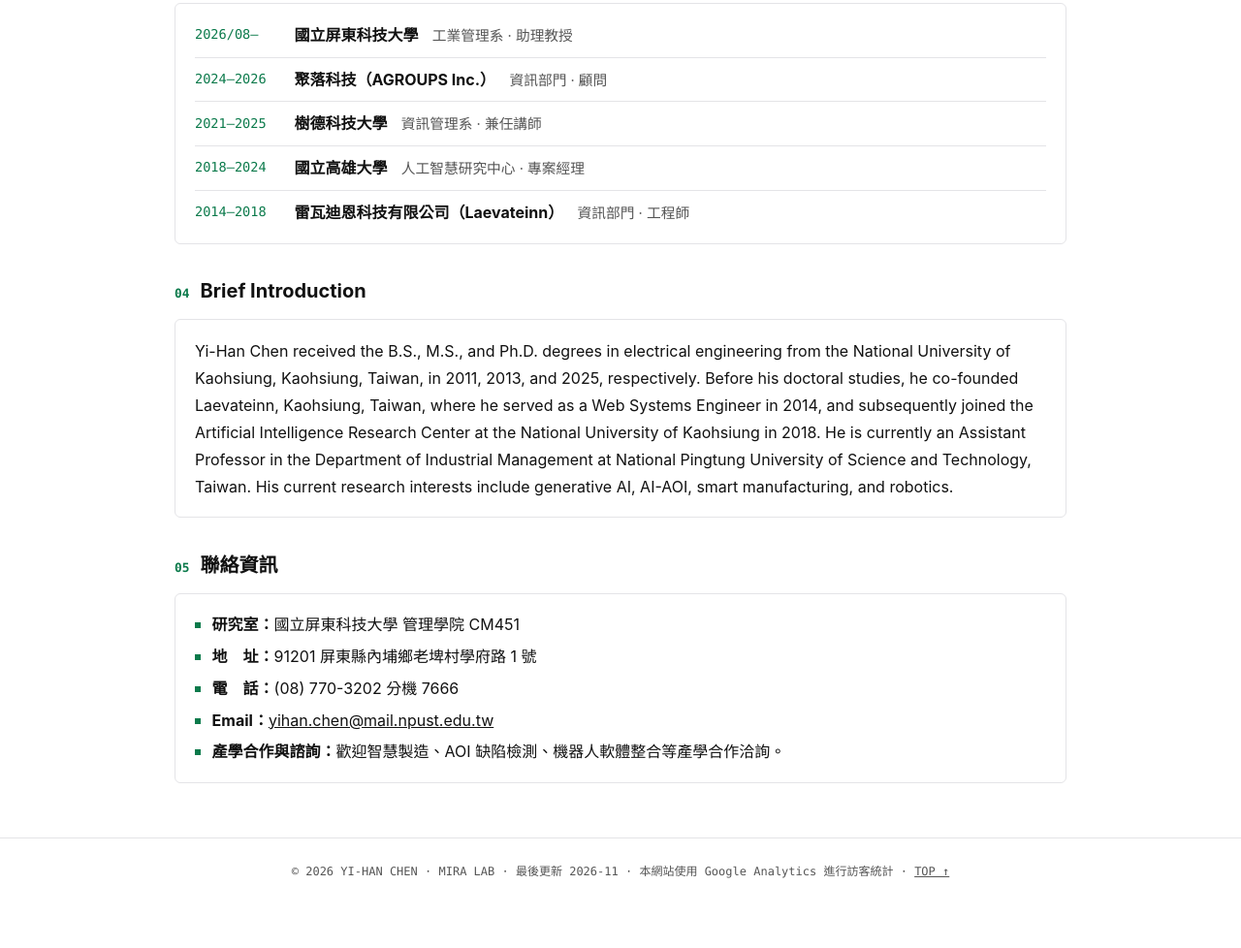
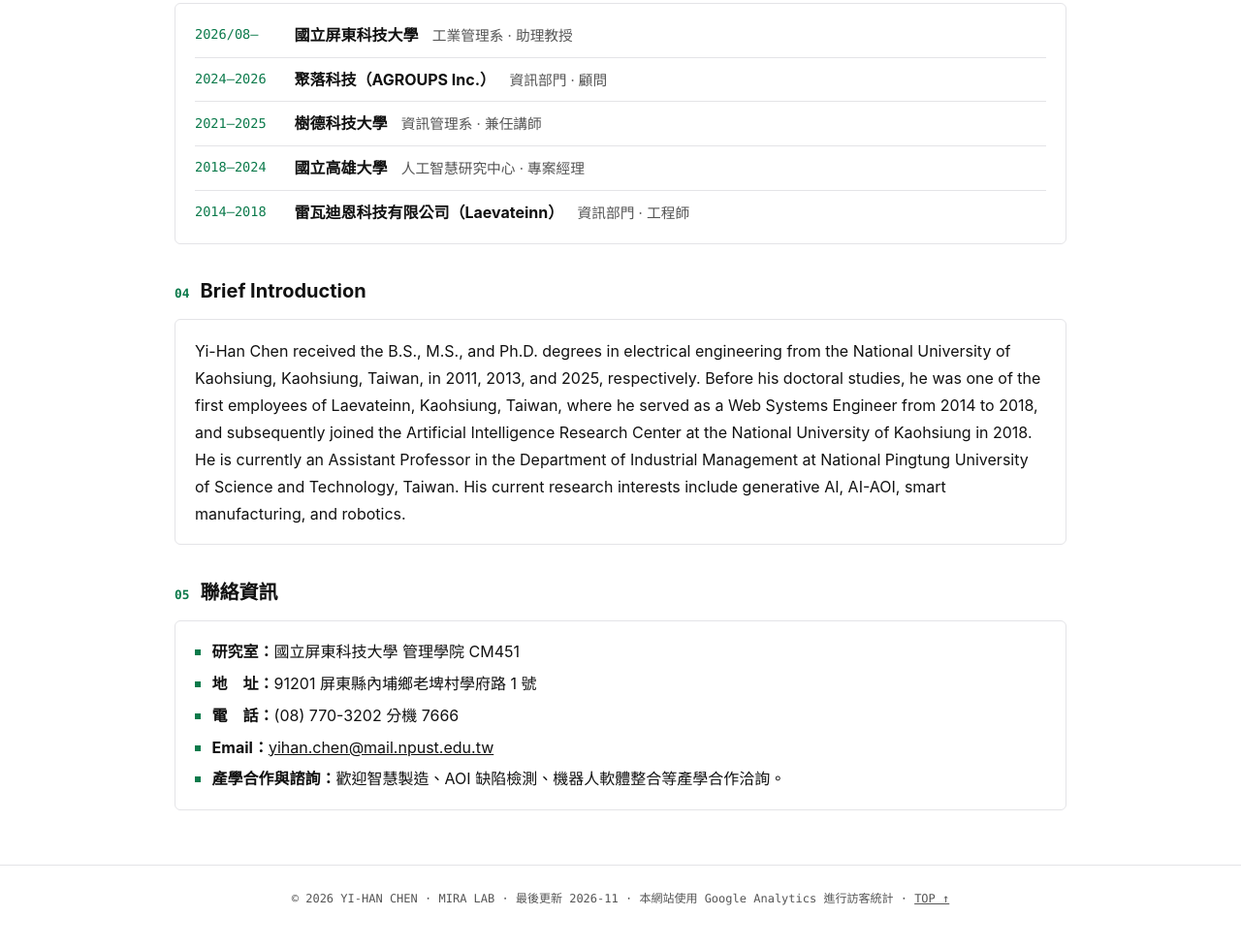
Before and after one commit to pcsteven12/pcsteven12.github.io, a plain HTML site: page index.html in a window 1280 px wide. Shown: the part 1082-2060 px from the top of the page at 97% size. Before the commit the page ends 2032 px from the top, so only its background shows below. Drawn offline with Linux system fonts and the light colour scheme.

Commit message:
Correct Laevateinn wording in English bio

```diff
--- a/index.html
+++ b/index.html
@@ -295,7 +295,7 @@ footer{border-top:1px solid var(--line);text-align:center;font-family:var(--mono
 
     <h2><span class="n">04</span>Brief Introduction</h2>
     <div class="box">
-      <p>Yi-Han Chen received the B.S., M.S., and Ph.D. degrees in electrical engineering from the National University of Kaohsiung, Kaohsiung, Taiwan, in 2011, 2013, and 2025, respectively. Before his doctoral studies, he co-founded Laevateinn, Kaohsiung, Taiwan, where he served as a Web Systems Engineer in 2014, and subsequently joined the Artificial Intelligence Research Center at the National University of Kaohsiung in 2018. He is currently an Assistant Professor in the Department of Industrial Management at National Pingtung University of Science and Technology, Taiwan. His current research interests include generative AI, AI-AOI, smart manufacturing, and robotics.</p>
+      <p>Yi-Han Chen received the B.S., M.S., and Ph.D. degrees in electrical engineering from the National University of Kaohsiung, Kaohsiung, Taiwan, in 2011, 2013, and 2025, respectively. Before his doctoral studies, he was one of the first employees of Laevateinn, Kaohsiung, Taiwan, where he served as a Web Systems Engineer from 2014 to 2018, and subsequently joined the Artificial Intelligence Research Center at the National University of Kaohsiung in 2018. He is currently an Assistant Professor in the Department of Industrial Management at National Pingtung University of Science and Technology, Taiwan. His current research interests include generative AI, AI-AOI, smart manufacturing, and robotics.</p>
     </div>
 
     <h2><span class="n">05</span>聯絡資訊</h2>
```
